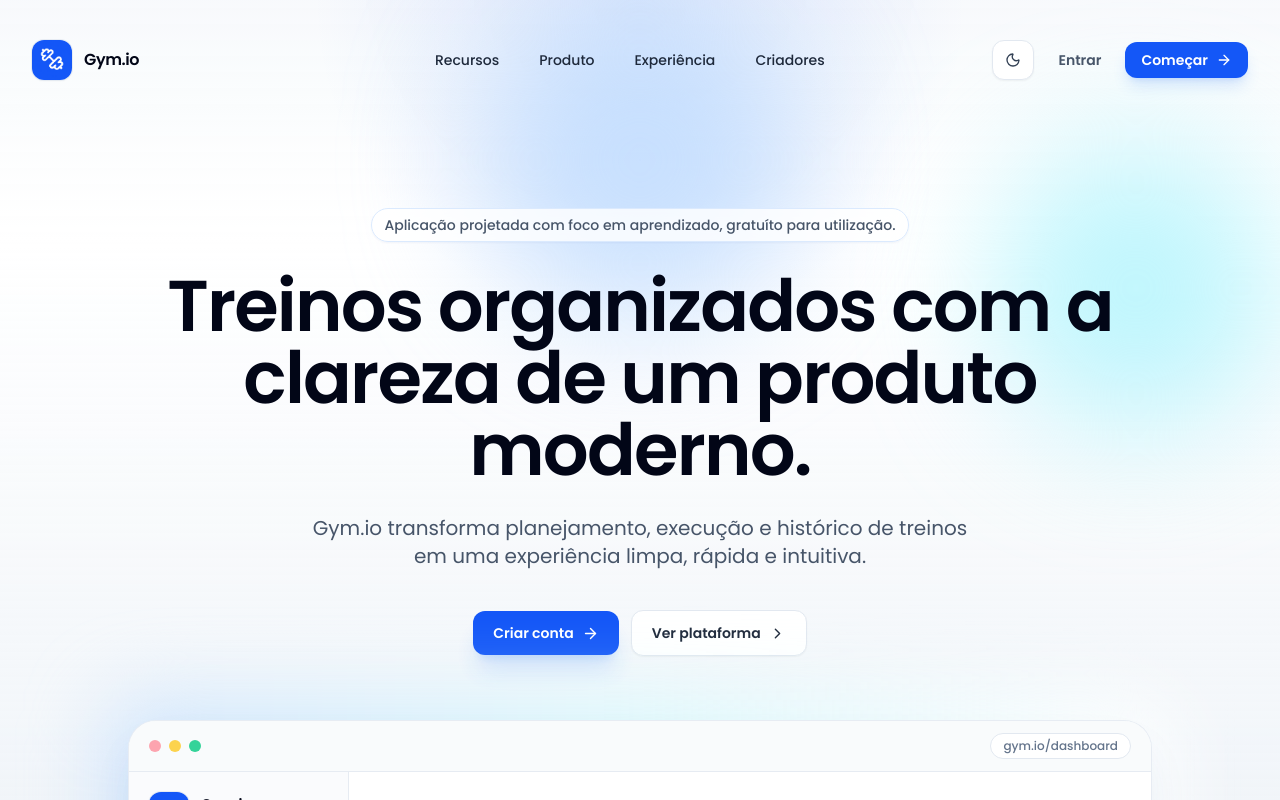
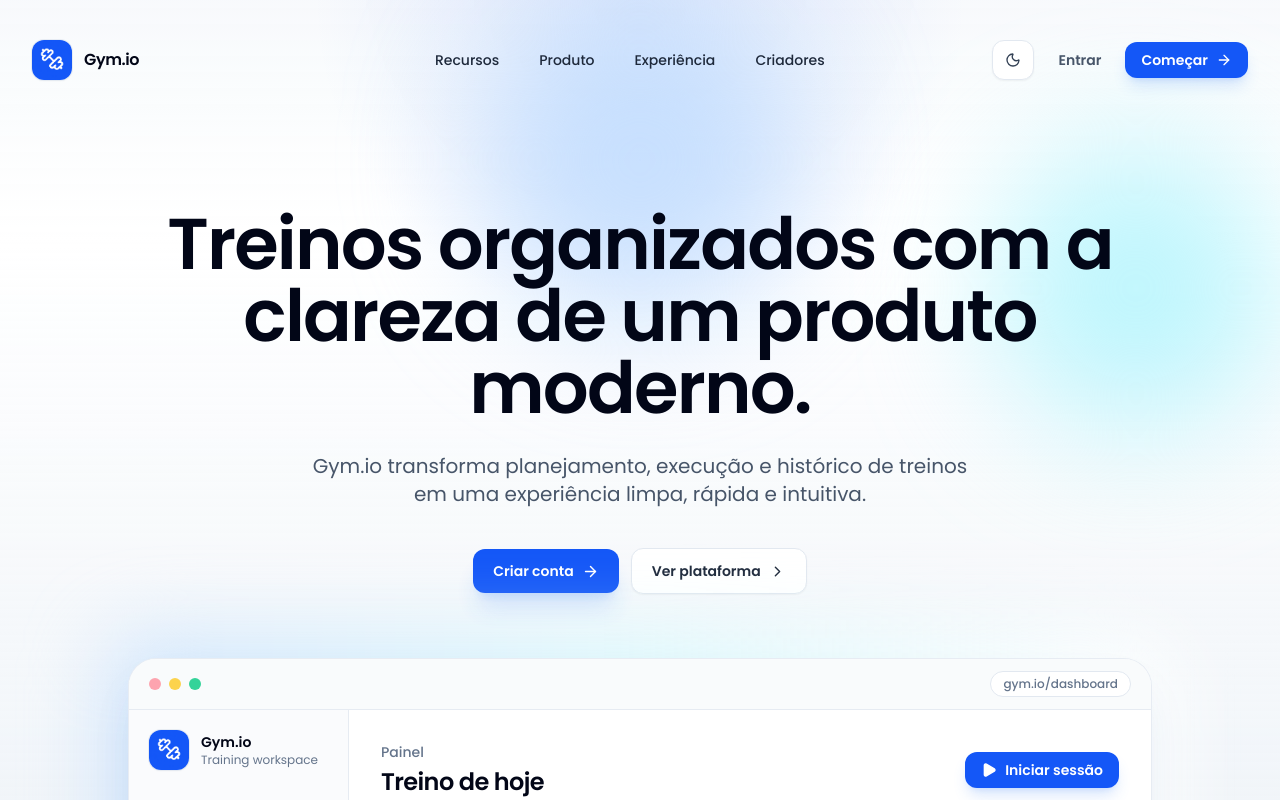
Before and after one commit to MateusMonteiro11/gym.io, a React (Vite) app: page / in a window 1280 px wide. Shown: the top 800 px of the page. Built offline with nearby package versions, Linux system fonts and the light colour scheme; no server answers.

Commit message:
Removing introduction line on Landing Page

```diff
--- a/src/pages/LandingPage.jsx
+++ b/src/pages/LandingPage.jsx
@@ -275,12 +275,6 @@ function Hero() {
         animate="visible"
         variants={stagger}
       >
-        <motion.div
-          variants={fadeUp}
-          className="mx-auto mb-7 inline-flex items-center gap-2 rounded-full border border-blue-100 bg-white/80 px-3 py-1.5 text-sm font-medium text-slate-600 shadow-sm shadow-blue-900/5 backdrop-blur dark:border-slate-800/80 dark:bg-slate-900/90 dark:text-slate-300 dark:shadow-black/20"
-        >
-          Aplicação projetada com foco em aprendizado, gratuíto para utilização.
-        </motion.div>
         <motion.h1
           variants={fadeUp}
           className="mx-auto max-w-5xl text-5xl font-semibold tracking-tight text-slate-950 sm:text-6xl lg:text-7xl"
```
Also changed, not shown: 1 other file (tests, documents, lock files or other folders).
